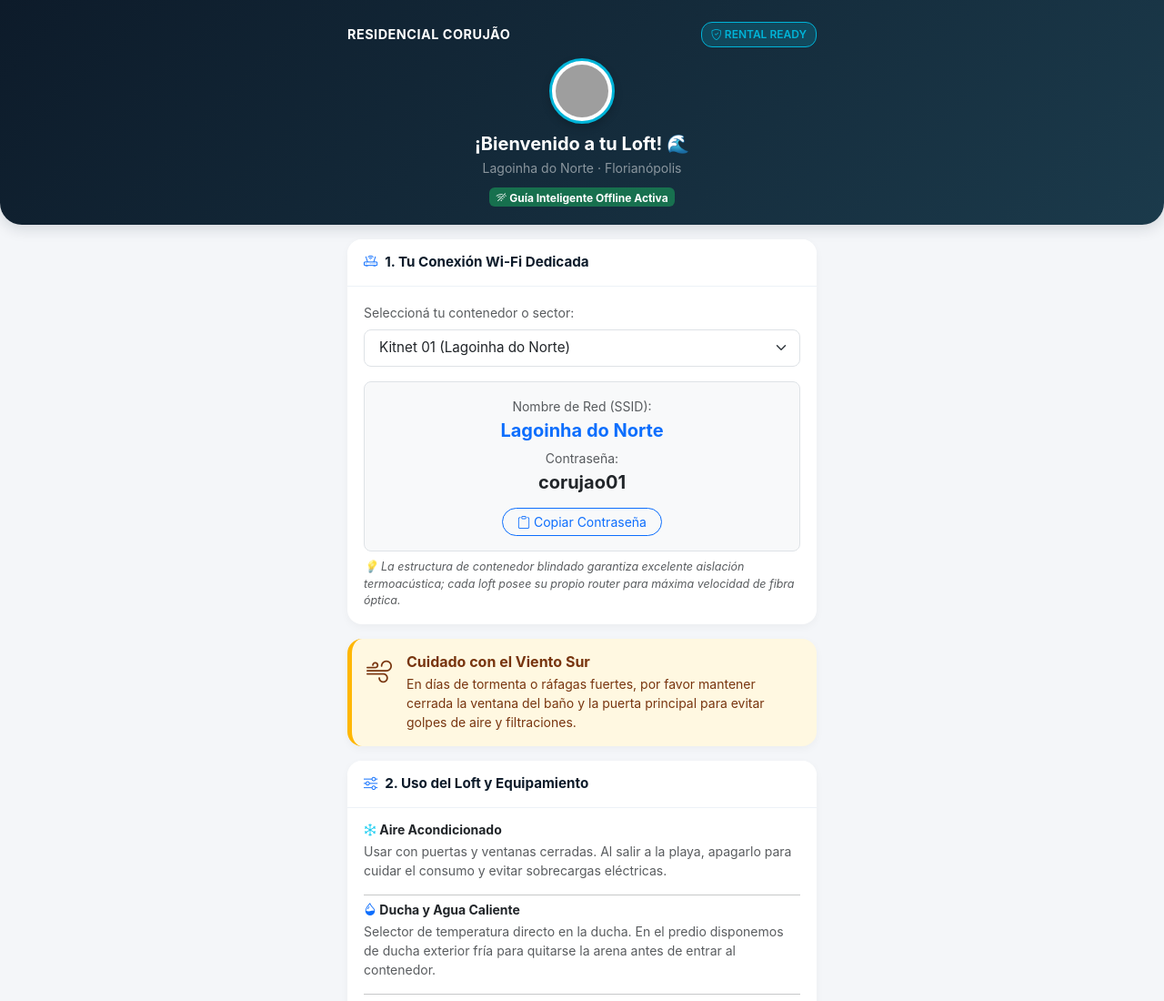
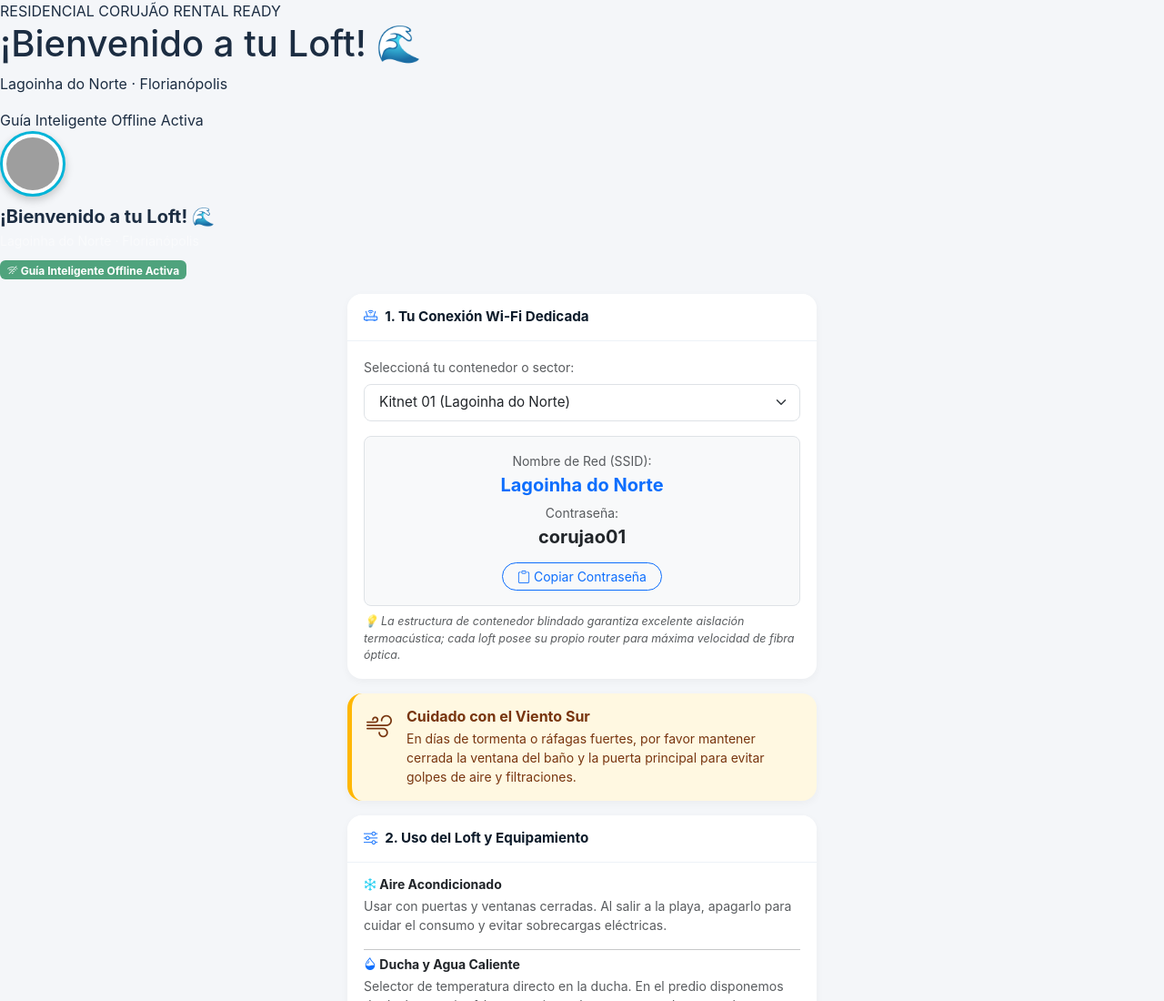
Before and after one commit to rentalready/conserje-corujao, a plain HTML site: page index.html in a window 1280 px wide. Shown: the top 1100 px of the page at 91% size. Drawn offline with nearby package versions, Linux system fonts and the light colour scheme; grey boxes are pictures that could not be loaded.

Commit message:
Update index.html

```diff
--- a/index.html
+++ b/index.html
@@ -103,13 +103,7 @@
 <body>
 
   <!-- HEADER INSTITUCIONAL -->
-  <div class="header-box text-center">
-    <div class="container" style="max-width: 540px;">
-
-      <div class="brand-logos">
-        <span class="fw-bold tracking-wide" style="font-size: 0.9rem; letter-spacing: 0.5px;">RESIDENCIAL CORUJÃO</span>
-        <span class="badge-rr"><i class="bi bi-shield-check"></i> RENTAL READY</span>
-      </div>
+  <div> <div> <div> <span>RESIDENCIAL CORUJÃO</span> <span><i></i> RENTAL READY</span> </div>   <h1>¡Bienvenido a tu Loft! 🌊</h1> <p>Lagoinha do Norte · Florianópolis</p> <span> <i></i> Guía Inteligente Offline Activa </span> </div> </div>
 
       <!-- ASISTENTE VIRTUAL (ROBOT BRÚJULA CON CAMISA HAWAIANA) -->
       <img src="https://images.unsplash.com/photo-1618005182384-a83a8bd57fbe?auto=format&fit=crop&w=150&q=80"
```
